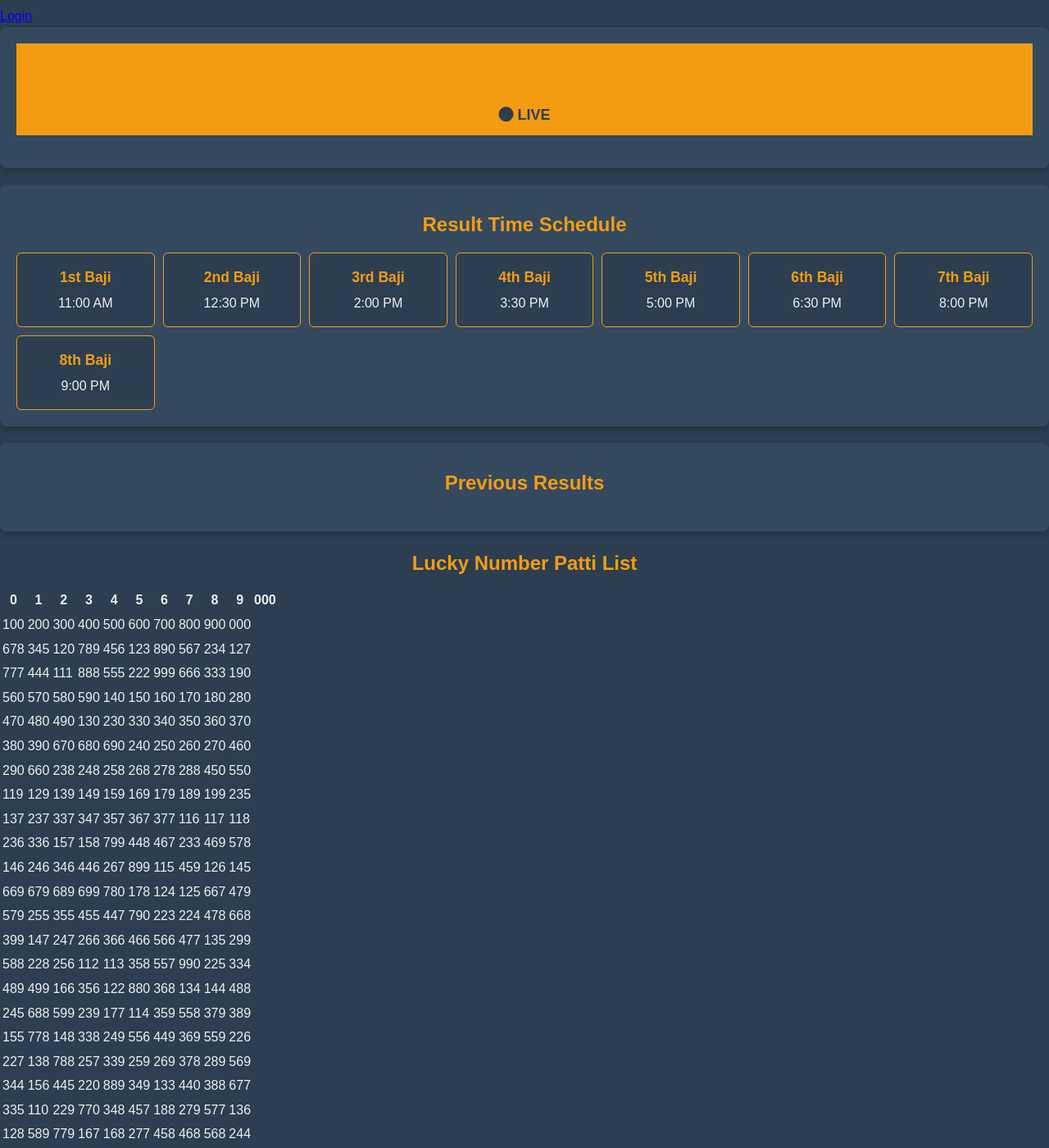
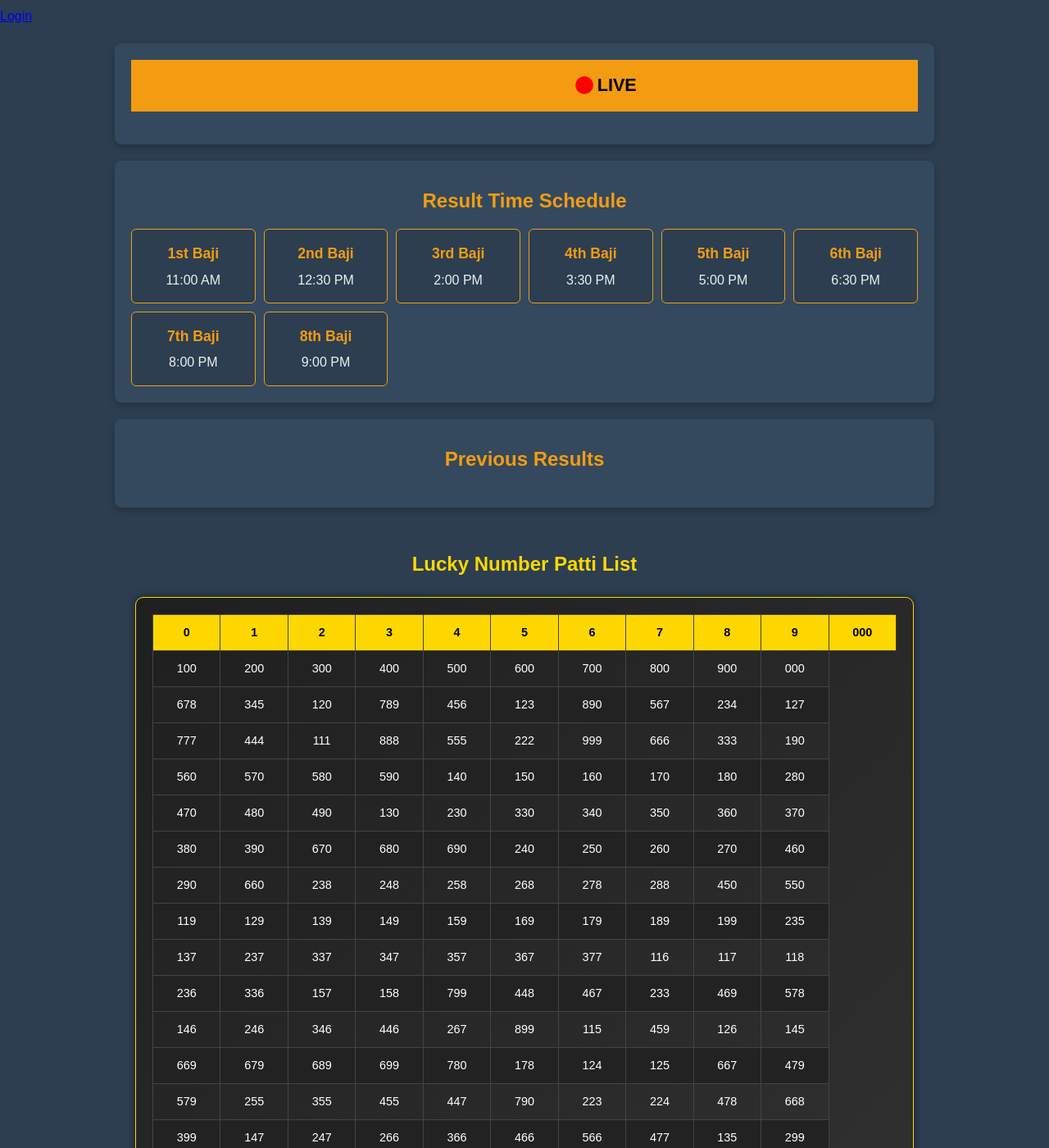
Before and after one commit to jjoy2025/the-lucky-number-website, a plain HTML site: page index.html in a window 1280 px wide. Shown: the part 64-1464 px from the top of the page at 82% size. Drawn offline with nearby package versions, Linux system fonts and the light colour scheme.

Commit message:
Update style.css

```diff
--- a/style.css
+++ b/style.css
@@ -63,8 +63,36 @@ h1, h2 {
     margin-bottom: 20px;
     position: relative;
     overflow: hidden;
+    display: flex; /* Added for alignment */
+    justify-content: center; /* Added for alignment */
+    align-items: center; /* Added for alignment */
+    gap: 10px; /* Added for spacing */
 }
 
+.date-header h2 {
+    margin: 0;
+}
+
+/* New: Live Animation */
+.live-animation {
+    display: flex;
+    align-items: center;
+    gap: 5px;
+    font-size: 1.2em;
+    font-weight: bold;
+    color: #000000; /* Use black for contrast */
+}
+
+.blinking-dot {
+    color: #ff0000; /* Red dot */
+    animation: blinker 1s linear infinite;
+}
+
+@keyframes blinker {
+    50% { opacity: 0; }
+}
+
+/* Previous shimmer animation (kept in case it's used elsewhere) */
 .date-header.live-animation::before {
     content: '';
     position: absolute;
@@ -84,6 +112,7 @@ h1, h2 {
         transform: translateX(100%);
     }
 }
+
 
 .results-grid {
     display: grid;
@@ -368,3 +397,66 @@ hr {
 #reportContainer tr:nth-child(even) {
     background-color: #34495e;
 }
+
+/* New: Patti Chart Styles */
+.lucky-number-patti-list {
+    margin: 20px auto;
+    max-width: 95%; /* Adjust width to fit container */
+    text-align: center;
+    color: #ffffff;
+    padding: 20px;
+}
+
+.lucky-number-patti-list h2 {
+    margin-bottom: 20px;
+    font-size: 1.5em;
+    color: #FFD700; /* Yellow */
+}
+
+.patti-chart-container {
+    background: linear-gradient(135deg, #1f1f1f, #333333);
+    border: 1px solid #FFD700;
+    border-radius: 10px;
+    padding: 20px;
+    box-shadow: 0 0 10px rgba(0, 0, 0, 0.5);
+    overflow-x: auto;
+}
+
+.patti-table {
+    display: inline-block;
+    min-width: 100%;
+}
+
+.patti-table table {
+    width: 100%;
+    border-collapse: collapse;
+    color: #ffffff;
+}
+
+.patti-table th, .patti-table td {
+    padding: 10px;
+    border: 1px solid #444;
+    text-align: center;
+    font-size: 0.9em;
+}
+
+.patti-table thead th {
+    background-color: #FFD700;
+    color: #000000;
+    font-weight: bold;
+}
+
+.patti-table tbody tr:nth-child(even) {
+    background-color: #222;
+}
+
+.patti-table tbody tr:hover {
+    background-color: #444;
+}
+
+/* Adjustments for the main content to center it */
+.main-container {
+    max-width: 1000px;
+    margin: 0 auto;
+    padding: 20px;
+}
```
